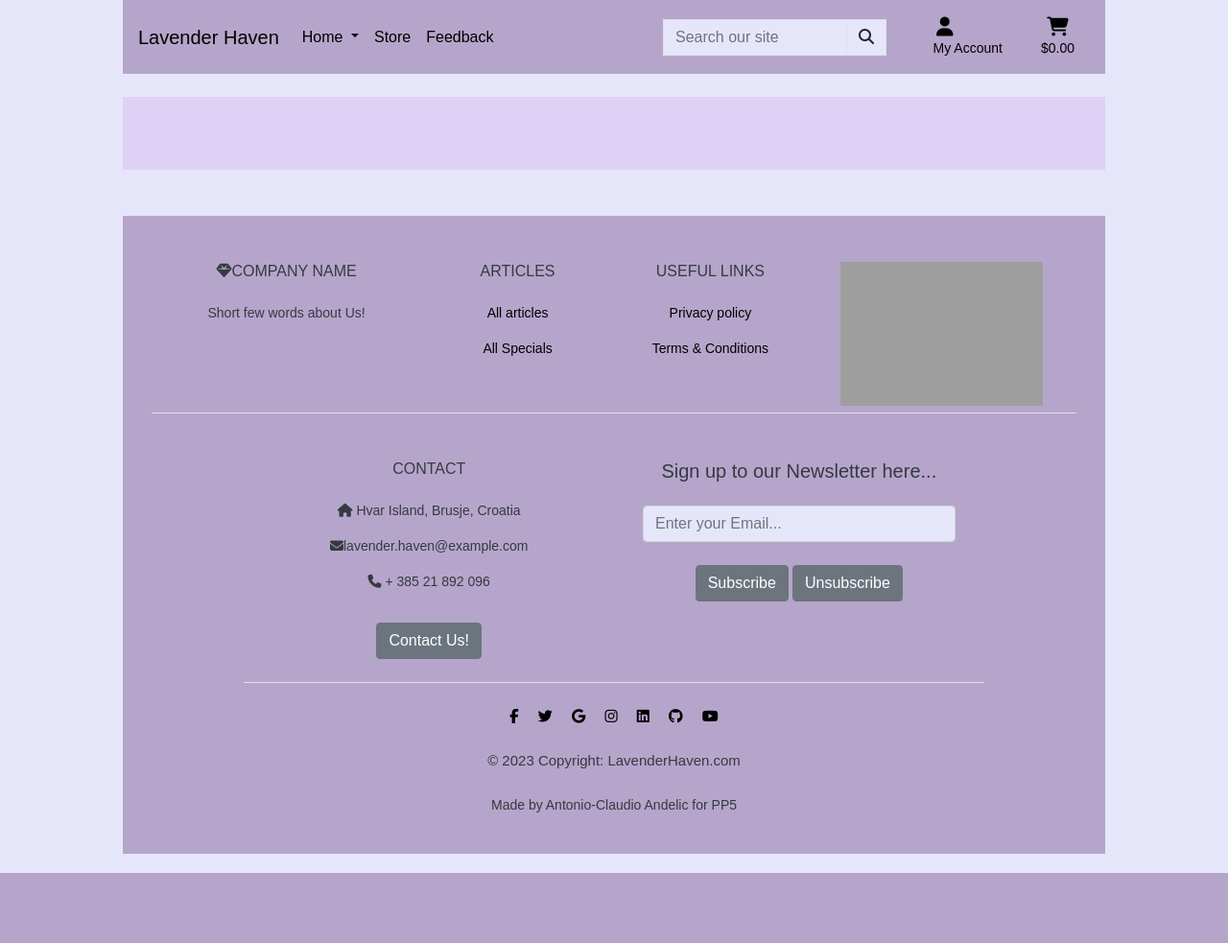
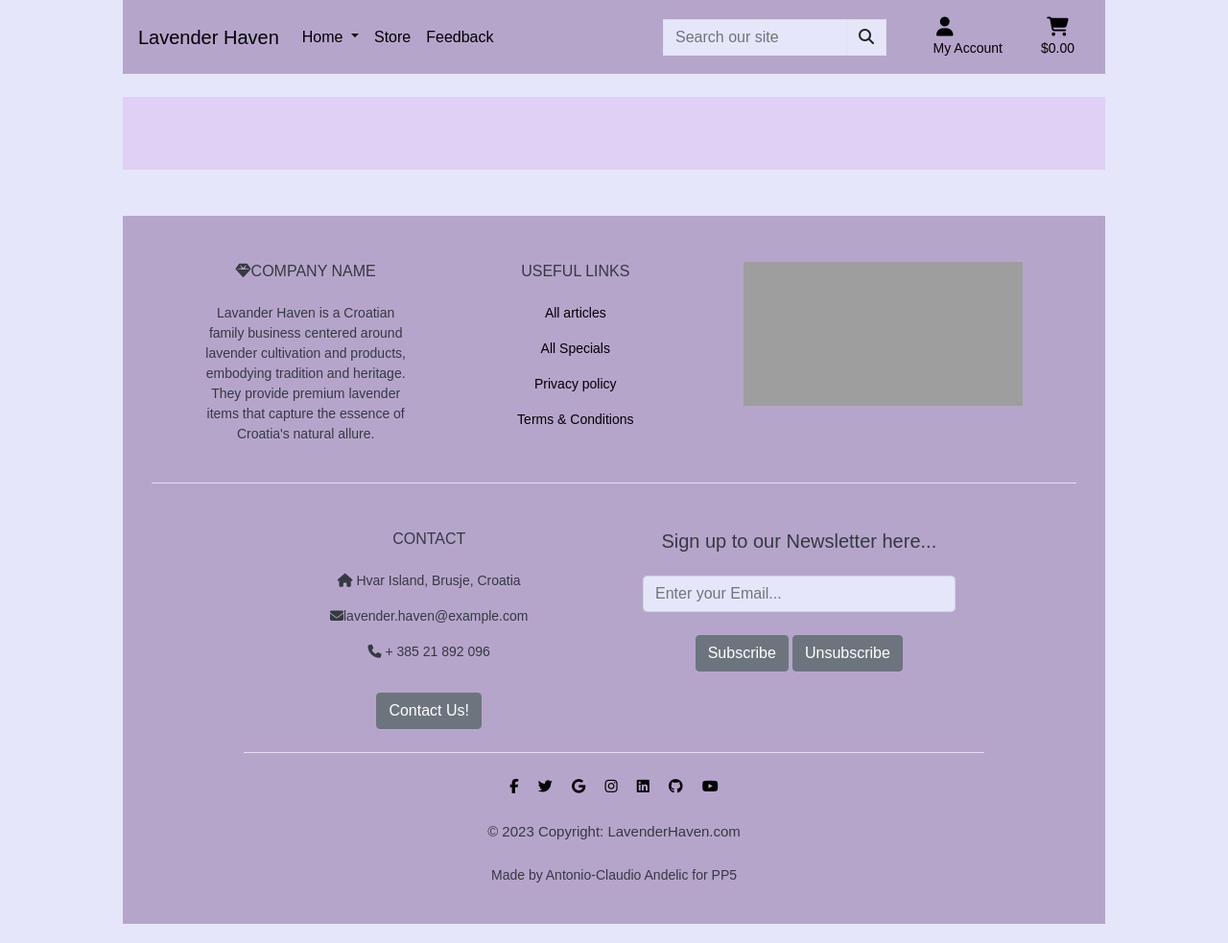
Before and after one commit to Balkaneros91/Lavender-Haven-PP5, a Django app: page /about/ in a window 1280 px wide. Shown: the whole page at 96% size. Before the commit the page ends 910 px from the top, so only its background shows below. Run offline with Django 3.2, Linux system fonts and the light colour scheme; data that the repository does not hold is empty; some libraries are stand-ins or nearby versions; some web fonts are replaced; grey boxes are pictures that could not be loaded.

Commit message:
Add text in footer and adjust bootstrap classes

```diff
--- a/templates/includes/footer.html
+++ b/templates/includes/footer.html
@@ -7,16 +7,18 @@
                 <section class="footer-1">
                     <div class="container text-center text-md-start mt-5 border-bottom footer-links">
                         <div class="row mt-3">
-                            <div class="col-md-3 col-lg-4 col-xl-3 mx-auto mb-4">
+                            <div class="col-md-4 col-lg-4 col-xl-3 mx-auto mb-4">
                                 <!-- Content -->
                                 <h6 class="text-uppercase fw-bold mb-4">
                                     <i class="fas fa-gem me-3"></i>Company name
                                 </h6>
-                                <p>Short few words about Us!</p>
+                                <p>Lavander Haven is a Croatian family business centered around lavender cultivation and
+                                    products, embodying tradition and heritage. They provide premium lavender items that
+                                    capture the essence of Croatia's natural allure.</p>
                             </div>
 
-                            <div class="col-md-2 col-lg-2 col-xl-2 mx-auto mb-4">
-                                <!-- Links -->
+                            <!-- <div class="col-md-2 col-lg-2 col-xl-2 mx-auto mb-4">
+                                Links
                                 <h6 class="text-uppercase fw-bold mb-4">
                                     Articles
                                 </h6>
@@ -24,15 +26,23 @@
                                     <a href="{% url 'articles' %}" class="text-black">All articles</a>
                                 </p>
                                 <p>
-                                    <a href="{% url 'articles' %}?category=deals,clearance" class="text-black">All Specials</a>
+                                    <a href="{% url 'articles' %}?category=deals,clearance" class="text-black">All
+                                        Specials</a>
                                 </p>
-                            </div>
+                            </div> -->
 
-                            <div class="col-md-3 col-lg-2 col-xl-2 mx-auto mb-4">
+                            <div class="col-md-3 col-lg-3 col-xl-2 mx-auto mb-4">
                                 <!-- Links -->
                                 <h6 class="text-uppercase fw-bold mb-4">
                                     Useful links
                                 </h6>
+                                <p>
+                                    <a href="{% url 'articles' %}" class="text-black">All articles</a>
+                                </p>
+                                <p>
+                                    <a href="{% url 'articles' %}?category=deals,clearance" class="text-black">All
+                                        Specials</a>
+                                </p>
                                 <p>
                                     <a href="#!" class="text-black">Privacy policy</a>
                                 </p>
@@ -41,7 +51,7 @@
                                 </p>
                             </div>
 
-                            <div class="col-md-4 col-lg-3 col-xl-3 mx-auto mb-md-0 mb-4">
+                            <div class="col-md-5 col-lg-4 col-xl-4 mx-auto mb-md-0 mb-4">
                                 <!-- Link to map -->
                                 <div id="map-wrapper">
                                     <iframe
@@ -87,8 +97,7 @@
                                             placeholder="Enter your Email...">
 
                                         <input type="hidden" name="redirect_url" value="{{ request.path }}">
-                                        <button type="submit"
-                                            class="btn btn-secondary mt-4">Subscribe</button>
+                                        <button type="submit" class="btn btn-secondary mt-4">Subscribe</button>
                                         <a class="btn btn-secondary unsubscribe text-decoration-underline mt-4"
                                             href="{% url 'unsubscribe' %}">Unsubscribe</a>
                                     </div>
```
